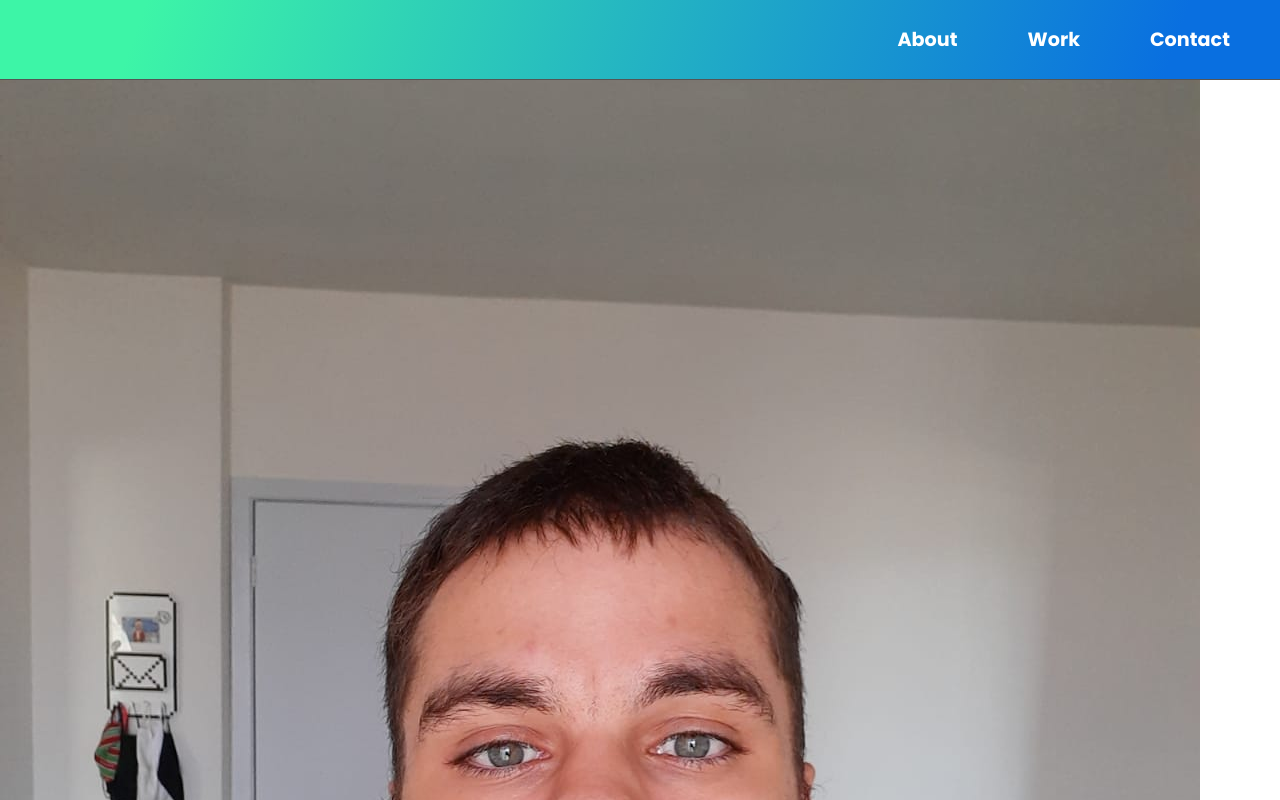
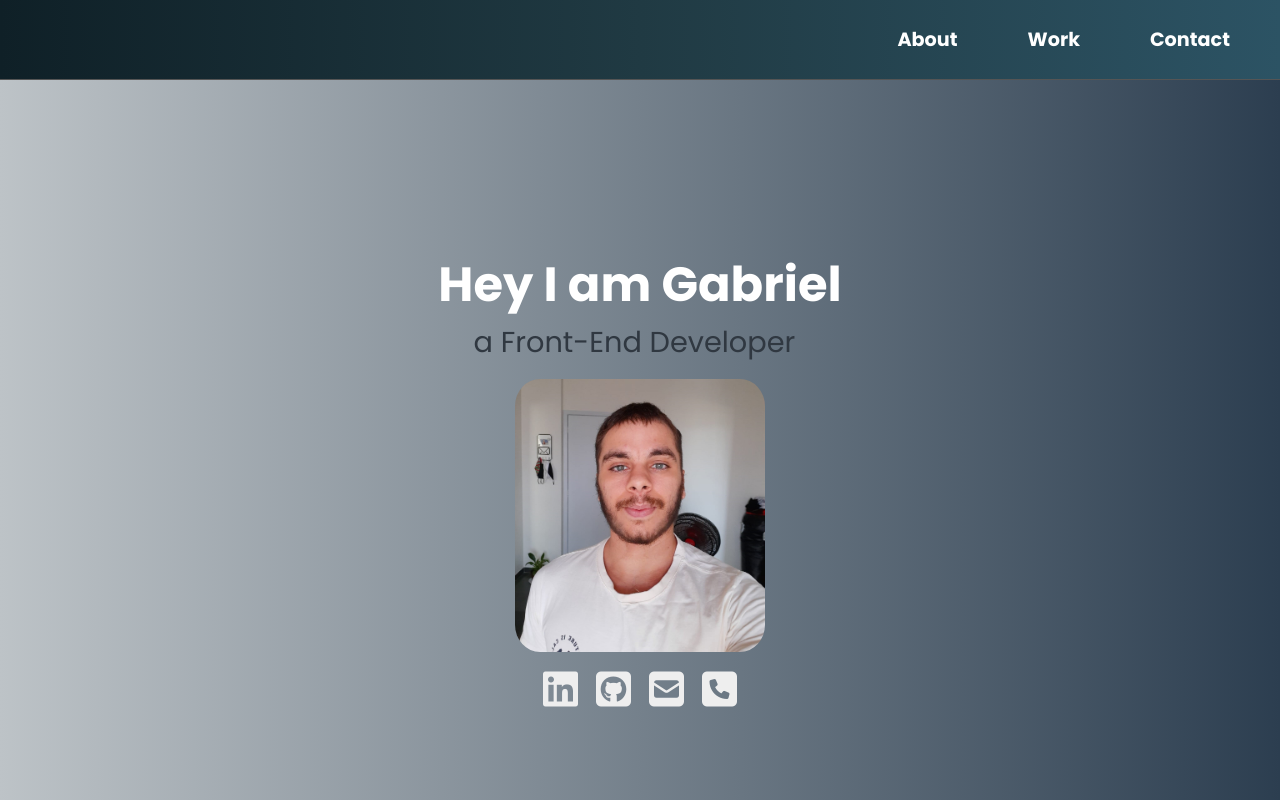
Before and after one commit to gabrielneoob/Personal-Portfolio, a plain HTML site: page index.html in a window 1280 px wide. Shown: the top 800 px of the page. Drawn offline with Linux system fonts and the light colour scheme.

Commit message:
fit: perfil and CSS

```diff
--- a/assets/css/header.css
+++ b/assets/css/header.css
@@ -1,12 +1,9 @@
 header {
-  background: linear-gradient(
-    109.6deg,
-    rgba(61, 245, 167, 1) 11.2%,
-    rgba(9, 111, 224, 1) 91.1%
-  );
+  background: linear-gradient(to right, #0f2027, #203a43, #2c5364);
   position: fixed;
   width: 100%;
   border-bottom: 1px solid #555;
+  top: 0;
 }
 
 #nav-bar ul {
@@ -24,4 +21,9 @@ header {
   color: #fff;
   padding: 25px 30px;
   display: block;
+  transition: transform 0.3s;
 }
+
+#nav-bar ul li a:hover {
+  transform: scale(1.2);
+}
--- /dev/null
+++ b/assets/css/perfil.css
@@ -0,0 +1,66 @@
+#perfil {
+  margin-top: 80px;
+  background: linear-gradient(to right, #bdc3c7, #2c3e50);
+  display: grid;
+  height: 100vh;
+  justify-content: center;
+  align-content: center;
+  text-align: center;
+}
+
+#perfil-img {
+  max-width: 250px;
+  margin: 0 auto;
+  margin-bottom: 10px;
+}
+
+#perfil-img img {
+  border-radius: 10%;
+  object-fit: cover;
+}
+
+#perfil h1 {
+  color: #fff;
+  font-size: 3rem;
+  transition: transform 0.3s;
+}
+
+#perfil h1:hover {
+  transform: scale(1.02);
+}
+
+.card-perfil span {
+  font-size: 1.5rem;
+  display: inline-block;
+  color: transparent;
+  transition: color 0.5s;
+}
+
+.card-perfil:hover span {
+  color: var(--main-red);
+}
+
+#perfil p {
+  color: var(--main-gray);
+  margin-bottom: 15px;
+  display: block;
+  font-size: 1.8rem;
+}
+
+.redes {
+  display: flex;
+  justify-content: center;
+  gap: 18px;
+}
+
+.redes i {
+  font-size: 2.5rem;
+  color: #eee;
+  cursor: pointer;
+  transition: all 0.5s;
+}
+
+.redes i:hover {
+  transform: rotate(360deg);
+  color: var(--main-gray);
+}
--- a/assets/css/style.css
+++ b/assets/css/style.css
@@ -1,3 +1,4 @@
 @import "./global.css";
 @import "./colors.css";
 @import "./header.css";
+@import "./perfil.css";
--- a/index.html
+++ b/index.html
@@ -25,10 +25,21 @@
     </header>
 
     <section id="perfil">
-      <h1>Hey I am Gabriel</h1>
-      <div>
-        <img src="./assets/img/WhatsApp Image 2022-01-24 at 11.10.18.jpeg" alt="">
+      <div class="card-perfil">
+        <h1>Hey I am Gabriel</h1>
+        <p><span><</span> a Front-End Developer <span>/></span></p>
+      <div id="perfil-img">
+        <img src="./assets/img/WhatsApp Image 2022-01-24 at 11.10.18 - Copy.jpeg" alt="Foto de perfil de Gabriel">
       </div>
+      <div class="redes">
+        <a href="https://www.linkedin.com/in/gabriel-neoob/" target="blank"><i class="fab fa-linkedin"></i></a>
+        <a href="https://github.com/gabrielneoob" target="blank"><i class="fab fa-github-square"></i></a>
+        <a href="mailto:gabrielngc@gmail.com" target="blank"><i class="fas fa-envelope-square"></i></a>
+        <i class="fas fa-phone-square"></i>
+      </div>
+
+      </div>
+
     </section>
   </body>
 </html>
```
Also changed, not shown: assets/img/WhatsApp Image 2022-01-24 at 11.10.18 - Copy.jpeg (added), assets/img/WhatsApp Image 2022-01-24 at 11.10.18.jpeg (deleted).
